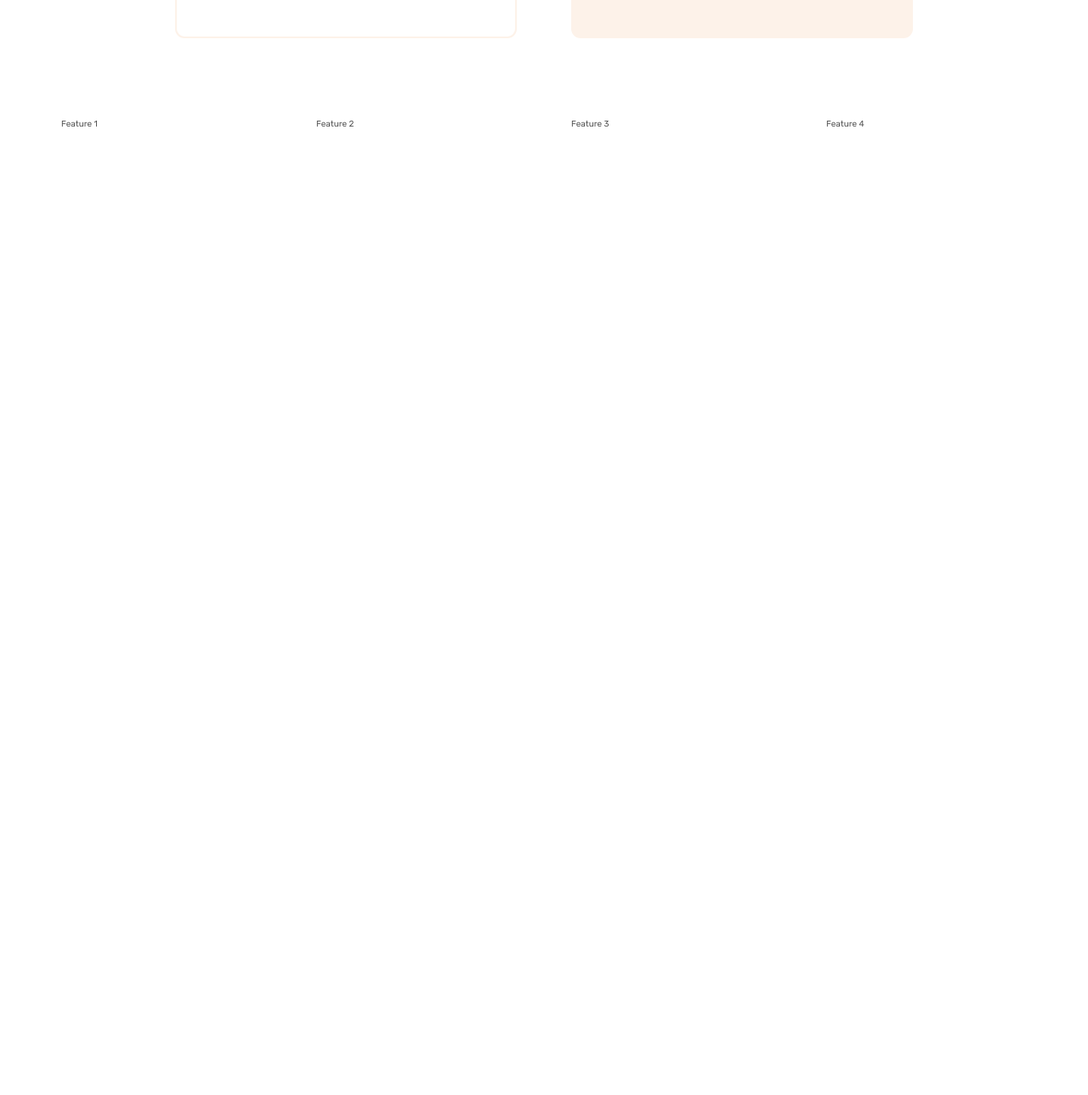
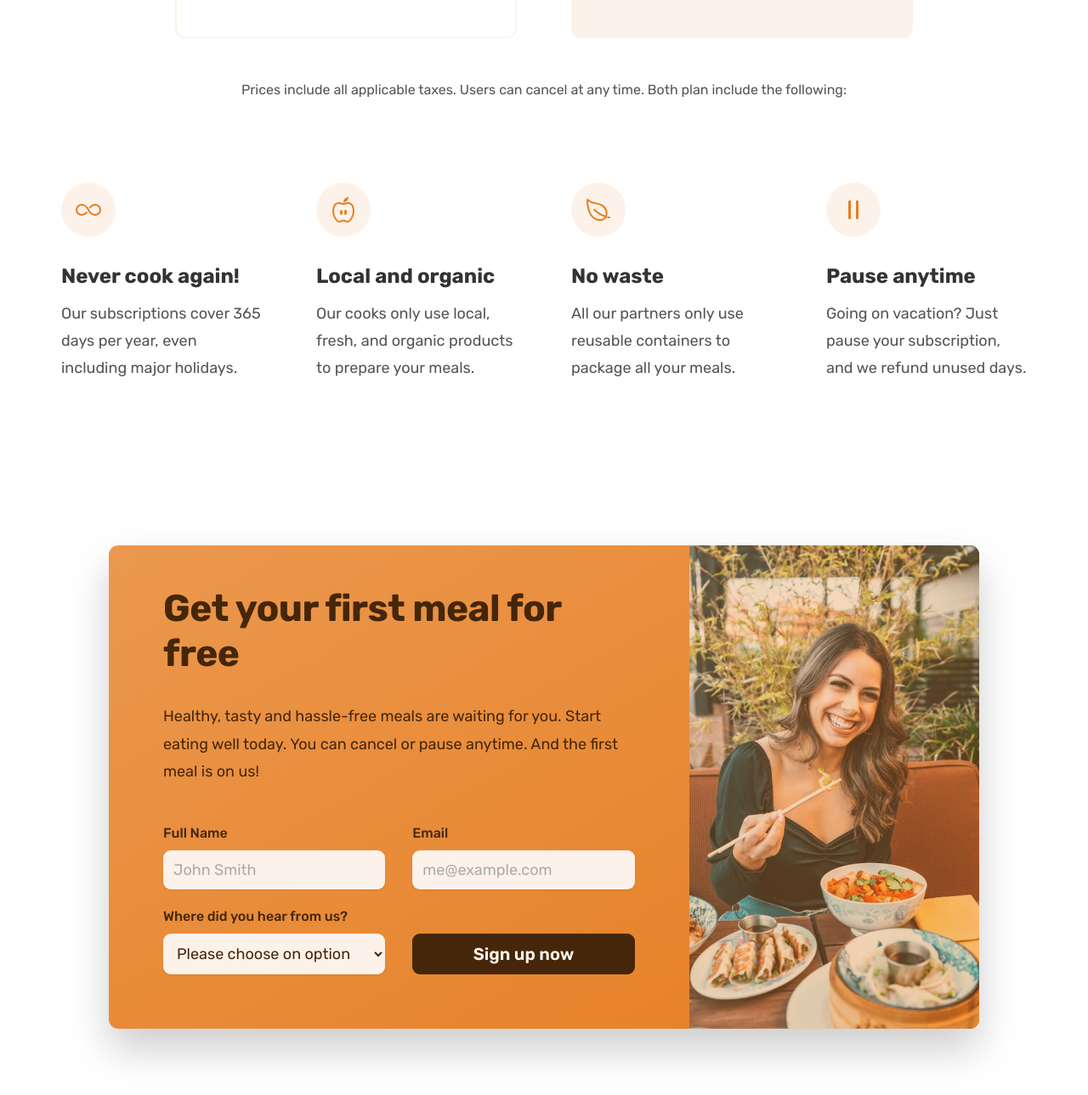
Before and after one commit to pedroascenso/omni-food-html-css, a plain HTML site: page html/index.html in a window 1280 px wide. Shown: the part 5410-6699 px from the top of the page at 85% size. Before the commit the page ends 5657 px from the top, so only its background shows below. Drawn offline with nearby package versions, Linux system fonts and the light colour scheme.

Commit message:
finished pricing section and added cta section

```diff
--- a/css/general.css
+++ b/css/general.css
@@ -28,8 +28,10 @@ Paragraph default: 1.6
 - Tints:
 #fdf2e9
 #fae5d3
+#eb984e
 - Shades:
 #cf711f
+#45260a
 - Accents:
 - Greys:
 #ddd
@@ -40,6 +42,8 @@ Paragraph default: 1.6
 
 
 --- 05 SHADOWS
+
+0 2.4rem 4.8rem rgba(0, 0, 0, 0.075);
 
 --- 06 BORDER-RADIUS
 Default: 9px
@@ -149,6 +153,7 @@ body {
   letter-spacing: 0.75px;
 }
 
+.btn,
 .btn:link,
 .btn:visited {
   display: inline-block;
@@ -158,6 +163,11 @@ body {
   font-weight: 600;
   padding: 1.6rem 3.2rem;
   border-radius: 9px;
+
+  /* Only necessary for .btn */
+  border: none;
+  cursor: pointer;
+  font-family: inherit;
 
   /* Put transition on original "state" */
   /* transition: background-color 0.3s; */
@@ -186,6 +196,18 @@ body {
   background-color: #fdf2e9;
   /* Trick to add border inside */
   box-shadow: inset 0 0 0 3px #fff;
+}
+
+.btn--form {
+  background-color: #45260a;
+  color: #fdf2e9;
+  align-self: end;
+  padding: 1.2rem;
+}
+
+.btn--form:hover {
+  background-color: #fff;
+  color: #555;
 }
 
 .link:link,
@@ -224,6 +246,13 @@ body {
   color: #e67e22;
 }
 
+*:focus {
+  outline: none;
+  /* outline: 4px dotted #e67e22; */
+  /* outline-offset: 8px; */
+  box-shadow: 0 0 0 0.8rem rgba(230, 125, 34, 0.5);
+}
+
 /* HELPER/SETTINGS CLASSES*/
 .margin-right-sm {
   margin-right: 1.6rem !important;
--- a/css/styles.css
+++ b/css/styles.css
@@ -428,3 +428,119 @@
   text-align: center;
   margin-top: 4.8rem;
 }
+
+.plan-details {
+  font-size: 1.6rem;
+  line-height: 1.6;
+  text-align: center;
+}
+
+.feature-icon {
+  color: #e67e22;
+  height: 3.2rem;
+  width: 3.2rem;
+  margin-bottom: 3.2rem;
+  background-color: #fdf2e9;
+  padding: 1.6rem;
+  border-radius: 50%;
+}
+
+.feature-title {
+  font-size: 2.4rem;
+  color: #333;
+  font-weight: 700;
+  margin-bottom: 1.6rem;
+}
+
+.feature-text {
+  font-size: 1.8rem;
+  line-height: 1.8;
+}
+
+/*****************************/
+/* CTA SECTION */
+/*****************************/
+
+.section-cta {
+  padding: 9.6rem;
+}
+
+.cta {
+  display: grid;
+  grid-template-columns: 2fr 1fr;
+  /* background-color: #e67e22; */
+  box-shadow: 0 2.4rem 4.8rem rgba(0, 0, 0, 0.2);
+  border-radius: 11px;
+
+  background-image: linear-gradient(to right bottom, #eb984e, #e67e22);
+  overflow: hidden;
+}
+
+.cta-text-box {
+  padding: 4.8rem 6.4rem 6.4rem 6.4rem;
+  color: #45260a;
+}
+
+.cta .heading-secondary {
+  /* color: #45260a */
+  color: inherit;
+  margin-bottom: 3.2rem;
+}
+
+.cta-text {
+  font-size: 1.8rem;
+  line-height: 1.8;
+  margin-bottom: 4.8rem;
+}
+
+.cta-img-box {
+  background-image: linear-gradient(
+      to right bottom,
+      rgba(235, 151, 78, 0.35),
+      hsla(28, 80%, 52%, 0.35)
+    ),
+    url("../img/eating.jpg");
+  background-size: cover;
+  background-position: center;
+}
+
+.cta-form {
+  display: grid;
+  grid-template-columns: 1fr 1fr;
+  column-gap: 3.2rem;
+  row-gap: 2.4rem;
+}
+
+.cta-form label {
+  display: block;
+  font-size: 1.6rem;
+  font-weight: 500;
+  margin-bottom: 1.2rem;
+}
+
+.cta-form input,
+.cta-form select {
+  width: 100%;
+  padding: 1.2rem;
+  font-size: 1.8rem;
+  font-family: inherit;
+  color: inherit;
+  border: none;
+  background-color: #fdf2e9;
+  border-radius: 9px;
+  box-shadow: 0 1px 2px rgba(0, 0, 0, 0.1);
+}
+
+.cta-form input::placeholder {
+  color: #aaa;
+}
+.cta-form select {
+}
+
+.cta-form button {
+}
+
+.cta *:focus {
+  outline: none;
+  box-shadow: 0 0 0 0.8rem rgba(253, 242, 233, 0.5);
+}
--- a/html/index.html
+++ b/html/index.html
@@ -434,7 +434,7 @@
           </h2>
         </div>
 
-        <div class="container grid grid--2-cols">
+        <div class="container grid grid--2-cols margin-bottom-md">
           <div class="pricing-plan pricing-plan--starter">
             <header class="plan-header">
               <p class="plan-name">Starter</p>
@@ -491,11 +491,99 @@
             </div>
           </div>
         </div>
+
+        <div class="container grid">
+          <aside class="plan-details">
+            Prices include all applicable taxes. Users can cancel at any time.
+            Both plan include the following:
+          </aside>
+        </div>
+
         <div class="container grid grid--4-cols">
-          <div class="featured">Feature 1</div>
-          <div class="featured">Feature 2</div>
-          <div class="featured">Feature 3</div>
-          <div class="featured">Feature 4</div>
+          <div class="feature">
+            <ion-icon class="feature-icon" name="infinite-outline"></ion-icon>
+            <p class="feature-title">Never cook again!</p>
+            <p class="feature-text">
+              Our subscriptions cover 365 days per year, even including major
+              holidays.
+            </p>
+          </div>
+          <div class="feature">
+            <ion-icon class="feature-icon" name="nutrition-outline"></ion-icon>
+            <p class="feature-title">Local and organic</p>
+            <p class="feature-text">
+              Our cooks only use local, fresh, and organic products to prepare
+              your meals.
+            </p>
+          </div>
+          <div class="feature">
+            <ion-icon class="feature-icon" name="leaf-outline"></ion-icon>
+            <p class="feature-title">No waste</p>
+            <p class="feature-text">
+              All our partners only use reusable containers to package all your
+              meals.
+            </p>
+          </div>
+          <div class="feature">
+            <ion-icon class="feature-icon" name="pause-outline"></ion-icon>
+            <p class="feature-title">Pause anytime</p>
+            <p class="feature-text">
+              Going on vacation? Just pause your subscription, and we refund
+              unused days.
+            </p>
+          </div>
+        </div>
+      </section>
+      <!------------------------- CTA SECTION -------------------------->
+      <section class="section-cta">
+        <div class="container">
+          <div class="cta">
+            <div class="cta-text-box">
+              <h2 class="heading-secondary">Get your first meal for free</h2>
+              <p class="cta-text">
+                Healthy, tasty and hassle-free meals are waiting for you. Start
+                eating well today. You can cancel or pause anytime. And the
+                first meal is on us!
+              </p>
+              <form class="cta-form" action="#">
+                <div>
+                  <label for="full-name">Full Name</label>
+                  <input
+                    id="full-name"
+                    type="text"
+                    placeholder="John Smith"
+                    required
+                  />
+                </div>
+                <div>
+                  <label for="email">Email</label>
+                  <input
+                    id="email"
+                    type="email"
+                    placeholder="me@example.com"
+                    required
+                  />
+                </div>
+                <div>
+                  <label for="select-where">Where did you hear from us?</label>
+                  <select id="select-where" required>
+                    <option value="">Please choose on option</option>
+                    <option value="friends">Friends and family</option>
+                    <option value="youtube">YouTube video</option>
+                    <option value="podcast">Podcast</option>
+                    <option value="facebook">Facebook ad</option>
+                    <option value="others">Others</option>
+                  </select>
+                </div>
+                <button class="btn btn--form">Sign up now</button>
+              </form>
+            </div>
+            <div
+              class="cta-img-box"
+              role="img"
+              aria-label="Woman enjoying food"
+            ></div>
+          </div>
         </div>
       </section>
     </main>
```
